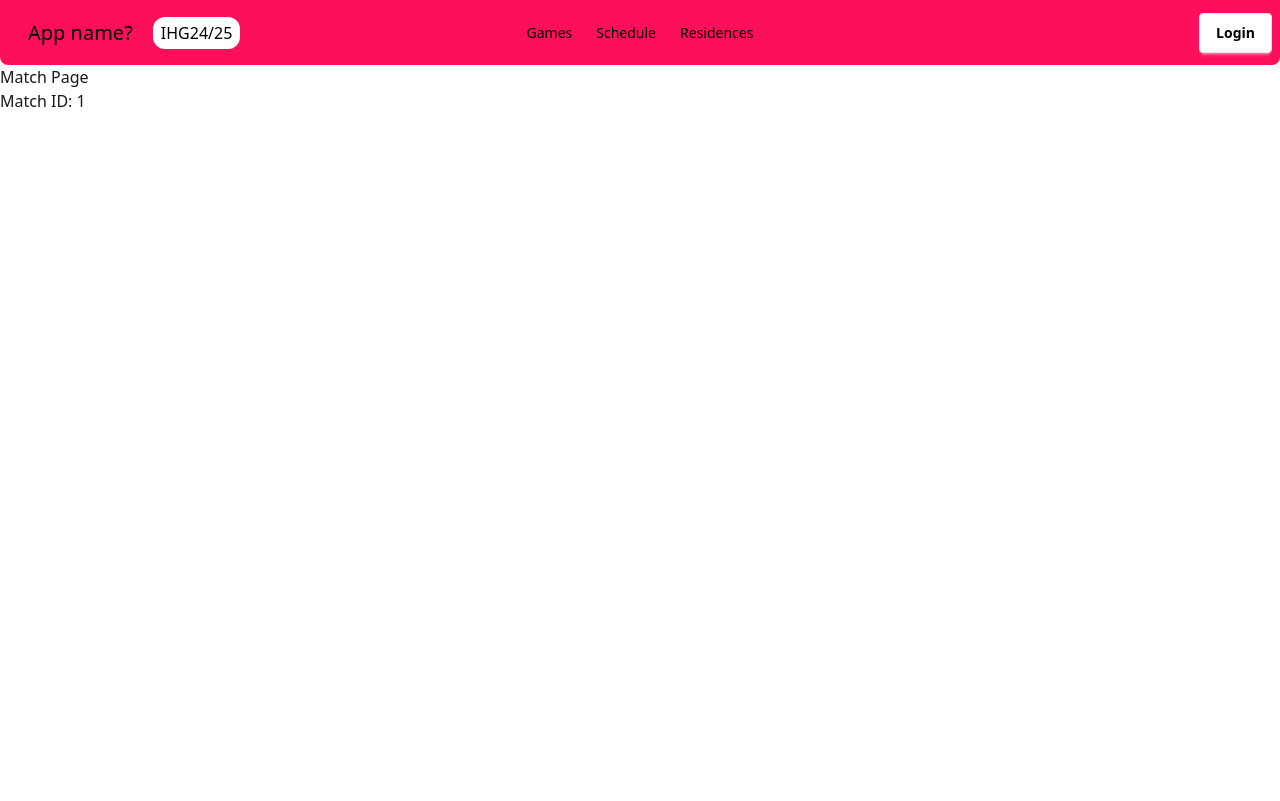
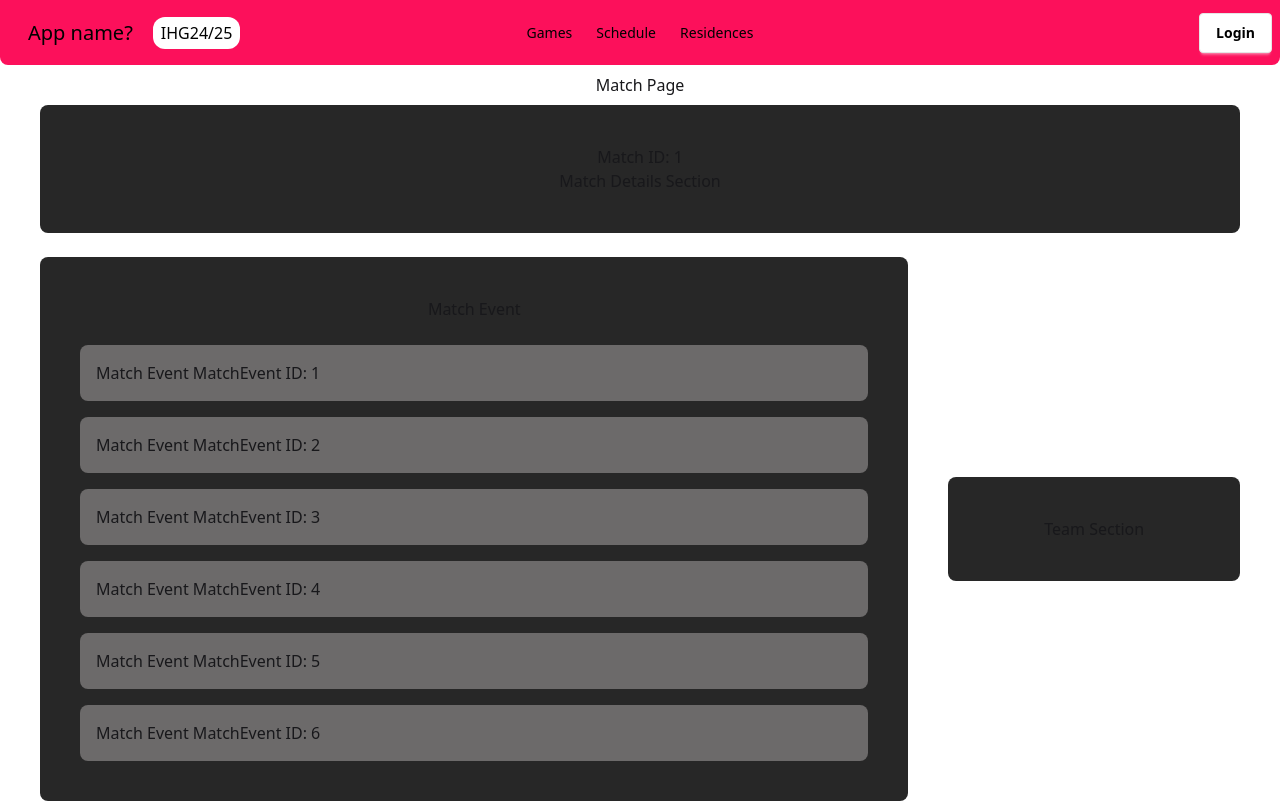
Before and after one commit to Timothyng28/BT3103-final-project, a Vue app: page /match/1 in a window 1280 px wide. Built offline with nearby package versions, Linux system fonts and the light colour scheme; what vue3-particles would draw is missing.

Commit message:
match page - general layout

```diff
--- a/src/views/MatchPage/MatchPage.vue
+++ b/src/views/MatchPage/MatchPage.vue
@@ -1,14 +1,60 @@
 <template>
-    <div>
-        <h1>Match Page</h1>
-        <h2>Match ID: {{ id }}</h2>
+    <div class="relative w-screen flex flex-col items-center justify-center gap-6 px-10">
+        <div class="flex flex-col w-full h-full justify-center items-center">
+            <div class="p-2">
+                <h1>Match Page</h1>
+            </div>
+            <div class="bg-[#272727] w-full h-full p-10 justify-center items-center flex flex-col rounded-lg">
+                <h2>Match ID: {{ id }}</h2>
+                <p> Match Details Section </p>
+            </div>
+        </div>
+        <div class="flex flex-row w-full h-full justify-center items-center gap-10">
+            <!-- TODO: make this div take up the remaining height of view port-->
+            <div class = "bg-[#272727] flex flex-col w-3/4 p-10 rounded-lg justify-center items-center gap-6">
+                <h2>Match Event</h2>
+                <div class="flex flex-col w-full h-full justify-center items-center gap-4">
+                    <!-- TODO: make this a scrollable div-->
+                    <MatchEvent :id=1 />
+                    <MatchEvent :id=2 />
+                    <MatchEvent :id=3 />
+                    <MatchEvent :id=4 />
+                    <MatchEvent :id=5 />
+                    <MatchEvent :id=6 />
+                </div>
+            </div>
+            <div class = "bg-[#272727] flex flex-col w-1/4 p-10 rounded-lg justify-center items-center">
+                <p> Team Section</p>
+            </div>
+        </div>
+
     </div>
 </template>
 
 <script>
+    import MatchEvent from './components/MatchEvent.vue';
+
     export default {
+        components: {
+            MatchEvent
+        },
         props: {
-            id: String
+            id: Number
+        },
+        data() {
+            return {
+                items: {
+                    "team1_name": "RC4", // will be team1_id, then call db to get name and logo
+                    "team2_name": "CAPT",
+                    "team1_score": 25,
+                    "team2_score": 24,
+                    "match_status": "not started",
+                    "match_datetime": new Date("2025-03-03T18:00:00+08:00"),
+                    "match_location": "RC4 MPSH",
+                },
+                loading: true,
+                error: null,
+            };
         }
     }
 </script>
--- /dev/null
+++ b/src/views/MatchPage/components/MatchEvent.vue
@@ -0,0 +1,14 @@
+<template>
+    <div class="bg-[#6C6A6A] w-full h-full rounded-lg p-4">
+        <p>Match Event MatchEvent ID: {{ id }}</p>
+    </div>
+</template>
+
+<script>
+    export default {
+        name: 'MatchEvent',
+        props: {
+            id: Number
+        }
+    }
+</script>
```
